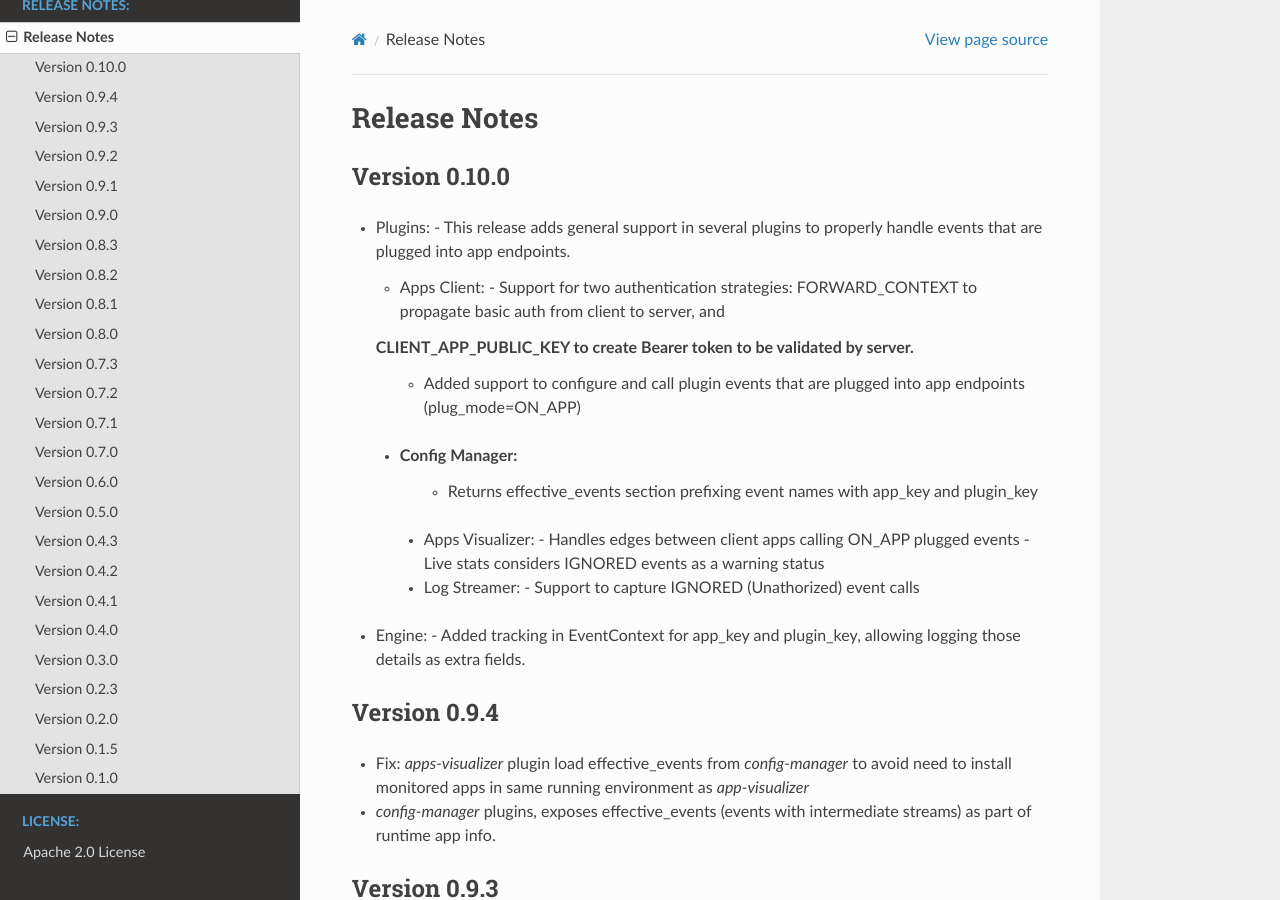
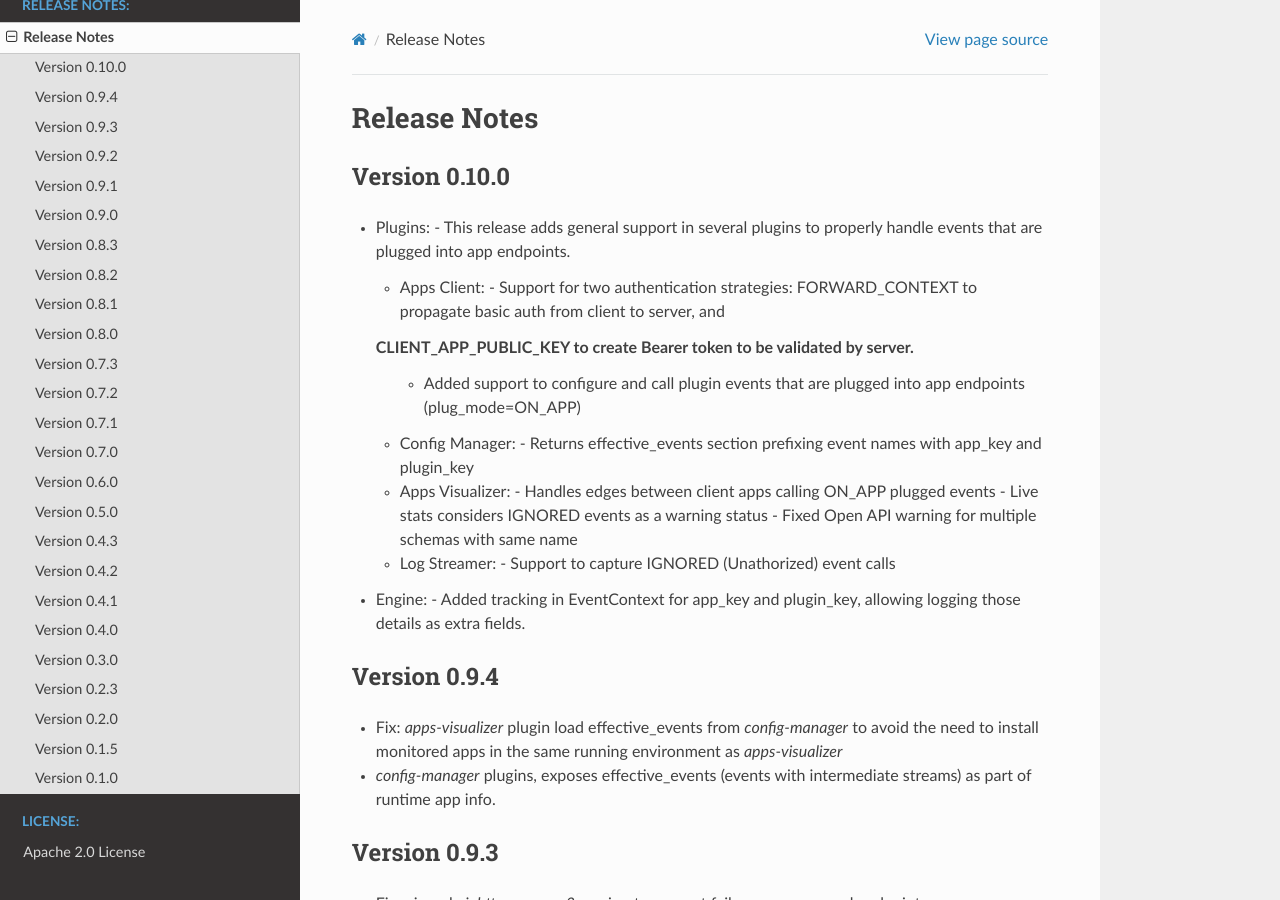
Before and after one commit to hopeit-git/hopeit.engine, a Sphinx documentation site: the page built from docs/source/release-notes.rst, in a window 1280 px wide and 900 px high. Built offline with Sphinx 7.4.7 and the Read the Docs theme 2.0.0, drawn with Linux system fonts in a browser that asks for light colours; pages that are not in the unit, such as notebooks, are missing from menus.

Commit message:
Release notes

```diff
--- a/docs/source/release-notes.rst
+++ b/docs/source/release-notes.rst
@@ -11,12 +11,13 @@ ______________
   CLIENT_APP_PUBLIC_KEY to create Bearer token to be validated by server.
     - Added support to configure and call plugin events that are plugged into app endpoints (plug_mode=ON_APP)
 
- - Config Manager:
+  - Config Manager:
     - Returns effective_events section prefixing event names with app_key and plugin_key
 
   - Apps Visualizer:
     - Handles edges between client apps calling ON_APP plugged events
     - Live stats considers IGNORED events as a warning status
+    - Fixed Open API warning for multiple schemas with same name
 
   - Log Streamer:
     - Support to capture IGNORED (Unathorized) event calls
@@ -27,8 +28,7 @@ ______________
 
 Version 0.9.4
 _____________
-- Fix: `apps-visualizer` plugin load effective_events from `config-manager` to avoid need to install monitored apps in same
-  running environment as `app-visualizer`
+- Fix: `apps-visualizer` plugin load effective_events from `config-manager` to avoid the need to install monitored apps in the same running environment as `apps-visualizer`
 - `config-manager` plugins, exposes effective_events (events with intermediate streams) as part of runtime app info.
 
 
```
